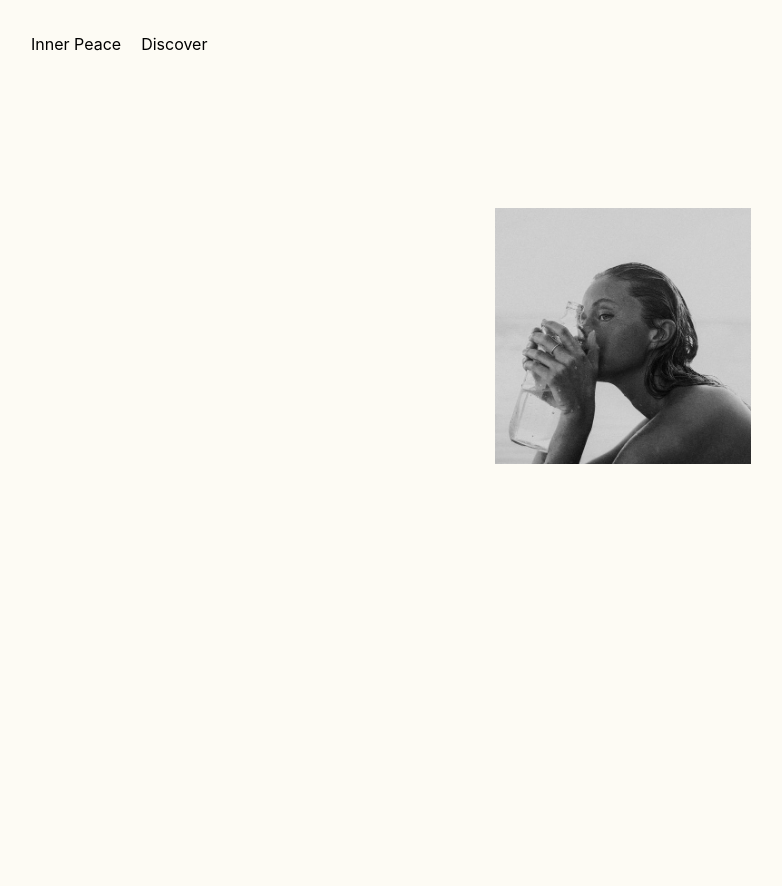
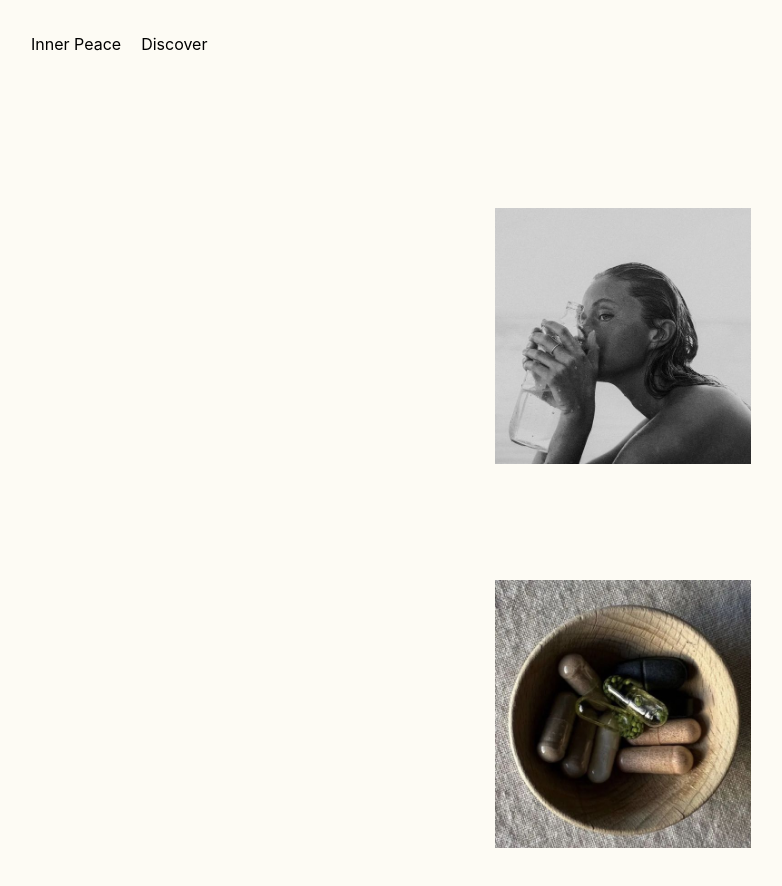
Before and after one commit to mehjwazir/ip, a React (Create React App) app: page /body in a window 1280 px wide. Shown: the top 886 px of the page, without its empty margins (17-799 px from the left). Built offline with nearby package versions, Linux system fonts and the light colour scheme; a web font is replaced by a local one.

Commit message:
added img2 in Body.jsx and styled in Body.css

```diff
--- a/src/pages/Body/Body.css
+++ b/src/pages/Body/Body.css
@@ -8,3 +8,10 @@
 	height: 30%;
 	width: 20%;
 }
+
+
+.img2-body {
+	margin-top: 7rem;
+	height: 30%;
+	width: 20%;
+}
--- a/src/pages/Body/Body.jsx
+++ b/src/pages/Body/Body.jsx
@@ -1,6 +1,6 @@
 import './Body.css';
 import Img1 from './files/5.jpeg'
-
+import Img2 from './files/7.jpeg'
 
 
 
@@ -10,7 +10,10 @@ function Body() {
 		<main className='main-body'>
 			<div className='div1'>
 				<img src={Img1} alt="" className='img1-body' />
-	</div>
+			</div>
+			<div>
+				<img src={Img2} alt="" className='img2-body' />
+			</div>
 		</main>
 
 	)
```
